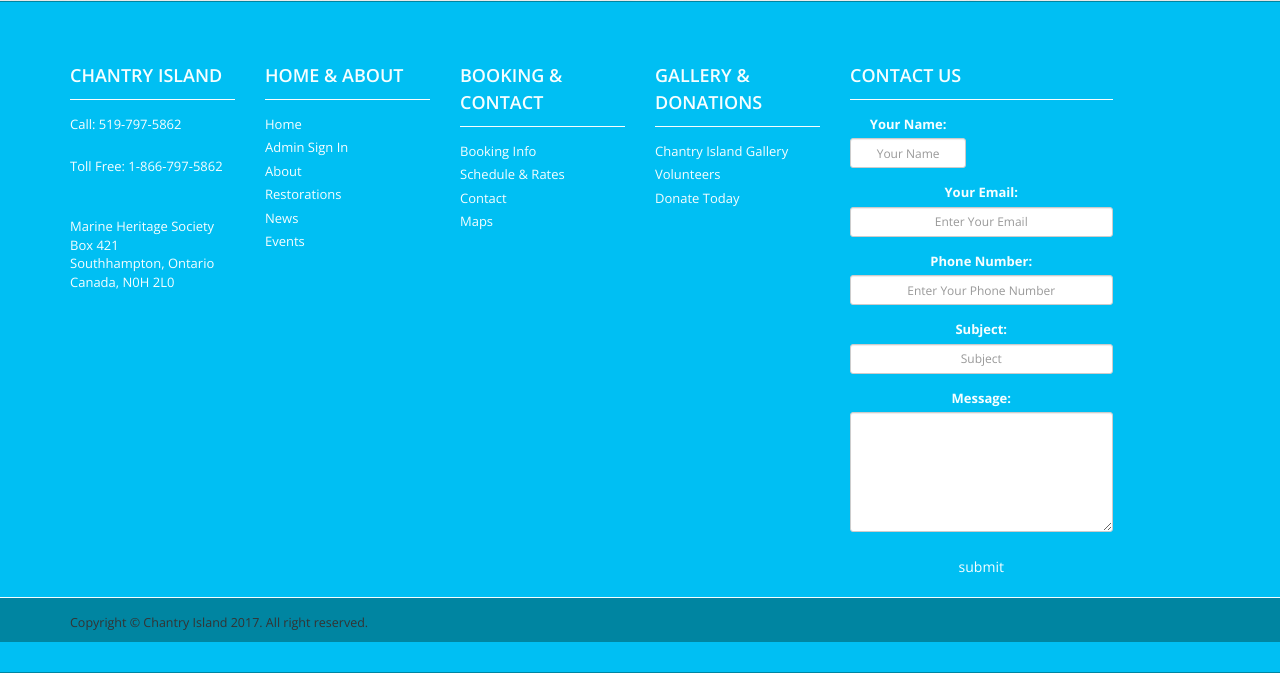
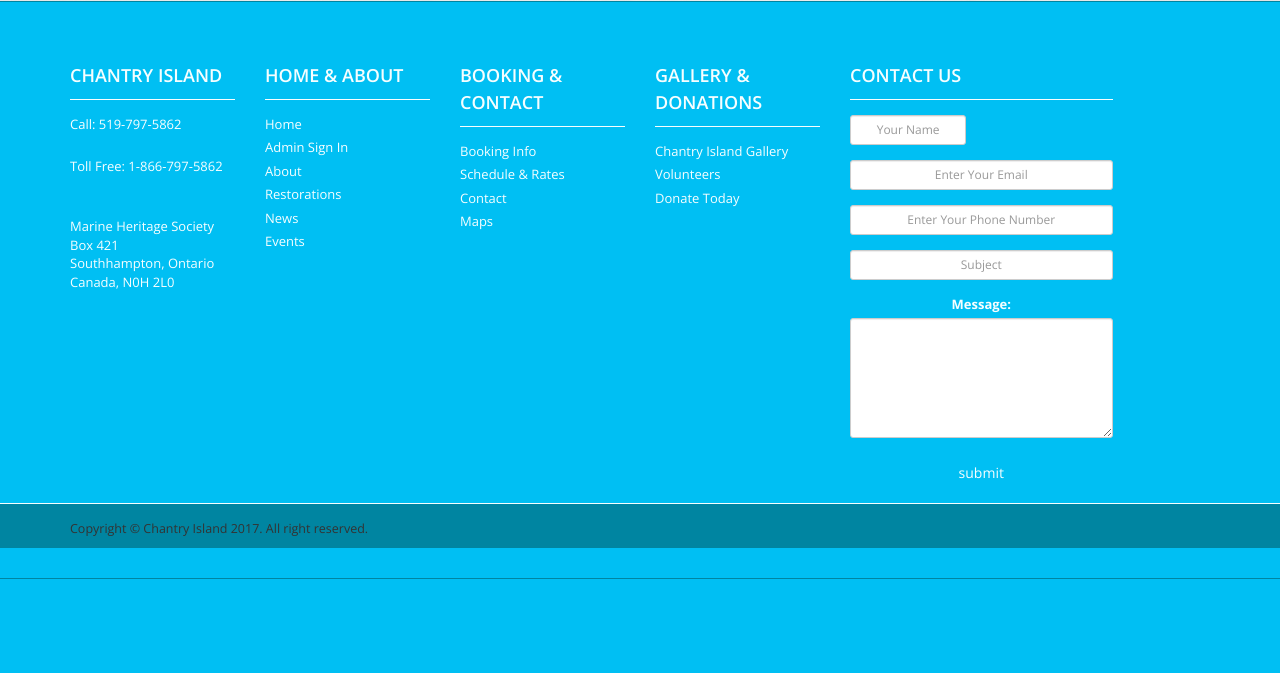
Before and after one commit to bodzee94/ci-project-build, a PHP site: page /index.php in a window 1280 px wide. Shown: the part 1422-2095 px from the top of the page. After the commit the page ends 2001 px from the top, so only its background shows below. Run offline with PHP 8.4, Linux system fonts and the light colour scheme; some libraries are stand-ins or nearby versions; some web fonts are replaced.

Commit message:
made minor fixes

```diff
--- a/footer.php
+++ b/footer.php
@@ -104,33 +104,29 @@
     			    			<div class="row">
     			    				<div class="col-xs-6 col-sm-6 col-md-6">
     			    					<div class="form-group">
-                          <label>Your Name:</label>
                             <input type="text" name="first_name" id="first_name" class="form-control input-sm text-center" placeholder="Your Name" required>
     			    					</div>
     			    				</div>
     			    			</div>
 
     			    			<div class="form-group">
-                      <label>Your Email:</label>
     			    				  <input type="email" name="email" id="email" class="form-control input-sm text-center" placeholder="Enter Your Email" required>
     			    			</div>
 
                     <div class="form-group">
-                    <label>Phone Number:</label>
     			   <input type="text" name="phone" id="number" class="form-control input-sm text-center" placeholder="Enter Your Phone Number">
     			    			</div>
 
                                  <div class="form-group">
-                                 <label>Subject:</label>
     			    				<input type="text" name="subject" id="subject" class="form-control input-sm text-center" placeholder="Subject" required>
     			    			</div>
 
     			    			<div class="row">
     			    				<div class="col-xs-12 col-sm-12 col-md-12">
     			    					<div class="form-group">
-                                        <label>Message:</label>
-    			<textarea name="text" id="message" class="form-control input-sm text-center" placeholder="Write Your Message Here" maxlength="140" rows="6" required>
-    			</textarea>
+                          <label>Message:</label>
+    			                  <textarea name="text" id="message" class="form-control input-sm text-center" placeholder="Write Your Message Here" maxlength="140" rows="6" required>
+    			                  </textarea>
     			    					</div>
     			    				</div>
     			    			</div>
```
